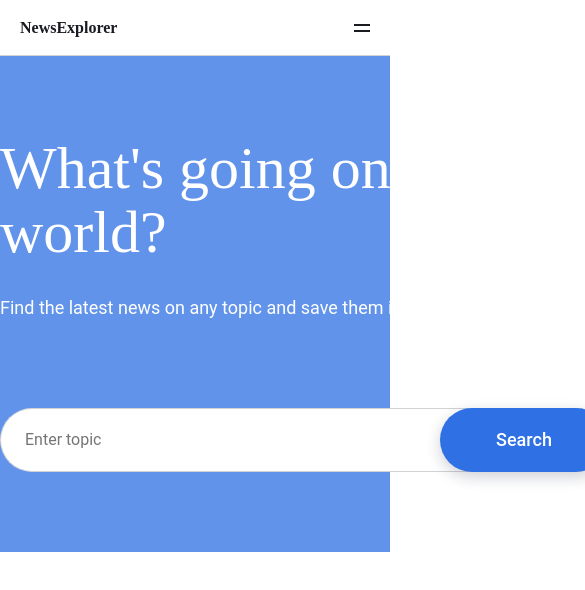
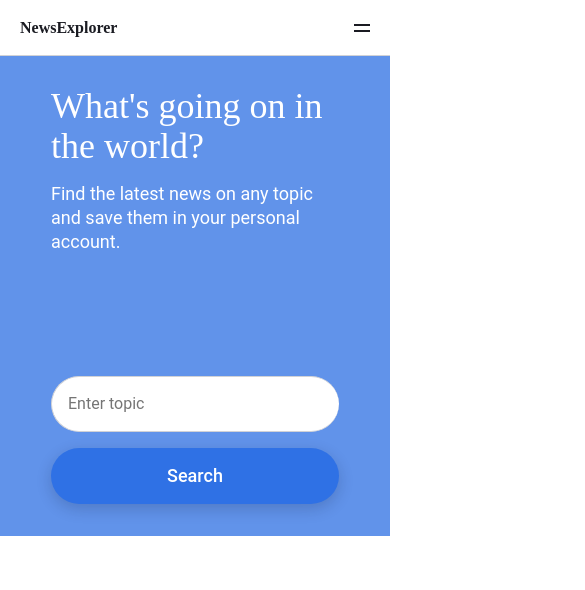
Before and after one commit to rileydanejohnston/news-explorer-frontend, a React (Create React App) app: page / in a window 390 px wide. Shown: the top 590 px of the page, 585 px wide, since content can reach past the window. Built offline with nearby package versions, Linux system fonts and the light colour scheme; the HTML template or start-up script is replaced by a standard one.

Commit message:
feat: add media queries to SearchForm

```diff
--- a/src/components/SearchForm/styledSearchForm.js
+++ b/src/components/SearchForm/styledSearchForm.js
@@ -3,11 +3,28 @@ import styled from "styled-components/macro";
 export const SearchWrapper = styled.section`
   background: #6193EA;
   padding: 80px 0;
+
+  @media( max-width: 1023px ) {
+    padding: 38px 0 48px 0;
+  }
+
+  @media( max-width: 625px ) {
+    padding: 30px 0 32px 0;
+  }
 `;
 
 export const SearchContent = styled.div`
   width: 608px;
+  min-width: 288px;
   margin: 0 auto;
+
+  @media( max-width: 1023px ) {
+    width: 448px;
+  }
+
+  @media( max-width: 625px ) {
+    width: 288px;
+  }
 `;
 
 export const Title = styled.h1`
@@ -18,6 +35,11 @@ export const Title = styled.h1`
   font-weight: 400;
   line-height: 64px;
   letter-spacing: 0px;
+
+  @media( max-width: 1023px ) {
+    font-size: 36px;
+    line-height: 40px;
+  }
 `;
 
 export const Subtitle = styled.h1`
@@ -29,6 +51,10 @@ export const Subtitle = styled.h1`
   letter-spacing: 0px;
   text-align: left;
   margin-top: 32px;
+
+  @media( max-width: 1023px ) {
+    margin-top: 16px;
+  }
 `;
 
 export const Form = styled.form`
@@ -36,6 +62,18 @@ export const Form = styled.form`
   height: 64px;
   margin-top: 88px;
   position: relative;
+
+  @media( max-width: 1023px ) {
+    margin-top: 48px;
+    height: 56px;
+  }
+
+  @media( max-width: 625px ) {
+    margin-top: 122px;
+    flex-direction: column;
+    justify-content: space-between;
+    height: 128px;
+  }
 `;
 
 export const Input = styled.input`
@@ -43,7 +81,7 @@ export const Input = styled.input`
   border: 1px solid #D1D2D6;
   border-right: none;
   border-radius: 100px;
-  padding: 17px 24px;
+  padding: 21px 24px;
   position: relative;
 
   font-size: 16px;
@@ -52,6 +90,15 @@ export const Input = styled.input`
   line-height: 22px;
   letter-spacing: 0px;
   width: 100%;
+
+  @media( max-width: 1023px ) {
+    padding: 17px 24px;
+  }
+
+  @media( max-width: 625px ) {
+    padding: 16px;
+    width: auto;
+  }
 `;
 
 export const Submit = styled.button`
@@ -72,4 +119,15 @@ export const Submit = styled.button`
   line-height: 24px;
   letter-spacing: 0px;
   text-align: center;
+
+  @media( max-width: 1023px ) {
+    width: 160px;
+    padding: 16px 52px;
+  }
+
+  @media( max-width: 625px ) {
+    padding: 16px 116px;
+    position: static;
+    width: 100%;
+  }
 `;
```
